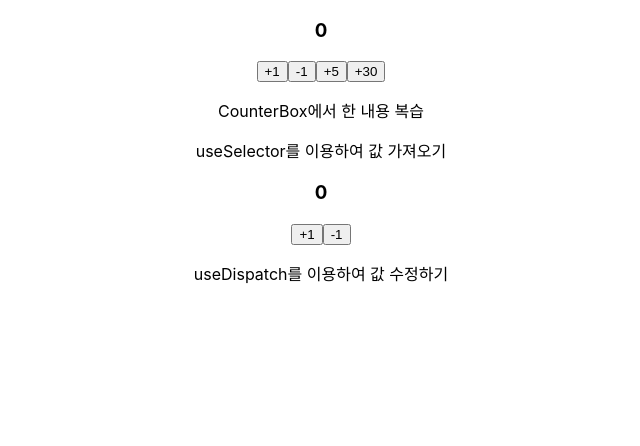
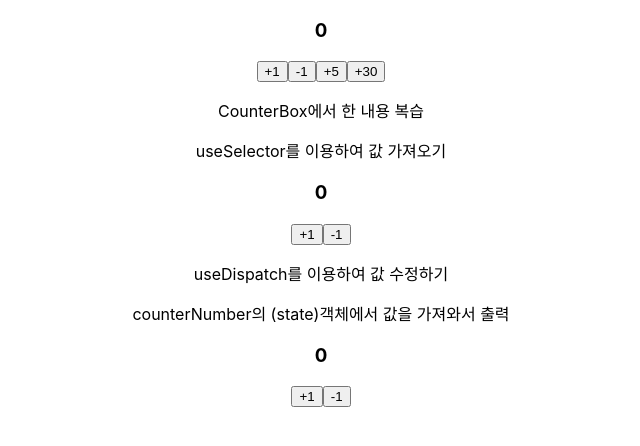
Before and after one commit to hj-Seong/2023-react-redux, a React (Create React App) app in the folder react-redux/: page / in a window 1280 px wide. Shown: the top 446 px of the page, without its empty margins (319-959 px from the left). Built offline with nearby package versions, Linux system fonts and the light colour scheme.

Commit message:
0511 리액트 리덕스 기초-6

```diff
--- a/react-redux/src/App.js
+++ b/react-redux/src/App.js
@@ -2,12 +2,14 @@
 import './App.css';
 import CounterBox from './components/CounterBox';
 import ExConterBox from './components/ExConterBox';
+import CounterNumber from './components/CounterNumber';
 
 function App() {
   return (
     <div className="App">
       <CounterBox />
       <ExConterBox />
+      <CounterNumber />
     </div>
   );
 }
--- /dev/null
+++ b/react-redux/src/components/CounterNumber.jsx
@@ -0,0 +1,22 @@
+import React from 'react'
+import {useDispatch, useSelector} from 'react-redux'
+import { increaseNumber } from '../modules/counterNumber';
+
+export default function CounterNumber() {
+  const counterNumber = useSelector((state)=>(state.counterNumber));
+
+  const dispatch = useDispatch();
+  return (
+    <div>
+        <p>counterNumber의 (state)객체에서 값을 가져와서 출력</p>
+        <h3>{counterNumber.count}</h3>
+        <button onClick={()=>{ dispatch( increaseNumber() ) }}>
+            +{counterNumber.num}
+        </button>
+        {/** 액션 함수와 reducer에 내용을 추가해서 버튼이 실행되게 */}
+        <button >
+            -{counterNumber.num}
+        </button>
+    </div>
+  )
+}
--- /dev/null
+++ b/react-redux/src/modules/counterNumber.js
@@ -0,0 +1,34 @@
+// 액션, 리듀서를 작성하는 공간
+
+/** counterNumber
+ * 1. 입력한 값 만큼 증가
+ * 2. 입력한 값 만큼 감소
+ * 3. 증가감소할 값을 입력받아옴
+ * state : count, num(증가 또는 감소 값)
+ * action : "INCREASE_NUMBER", "DECREASE_NUMBER", "CHANGE_NUMBER"
+ */
+
+// 리듀서에 들어갈 초기값 > 값이 여러개 일 때 객체
+const initalState = {
+    count :0 ,
+    num : 1
+}
+
+// 액션 생성 함수
+export const increaseNumber = ()=>({type:"INCREASE_NUMBER"});
+
+// 리듀서 작성
+function counterNumber(state=initalState, action) {
+    switch(action.type) {
+        case "INCREASE_NUMBER":
+            // state의 값의 형태가 객체라면 그 형태를 계속 유지
+            return {
+                ...state,
+                count : state.count + state.num
+            }
+        default :
+            return state
+    }
+}
+
+export default counterNumber
--- a/react-redux/src/modules/index.js
+++ b/react-redux/src/modules/index.js
@@ -3,8 +3,9 @@
 
 // 작성한 리듀서 가져옴
 import counter from "./counter"
+import counterNumber from "./counterNumber"
 
 // 작성한 리듀서들을 객체로 묶어서 내보냄
-const rootReduser = combineReducers({ counter })
+const rootReduser = combineReducers({ counter, counterNumber })
 
 export default rootReduser
```
